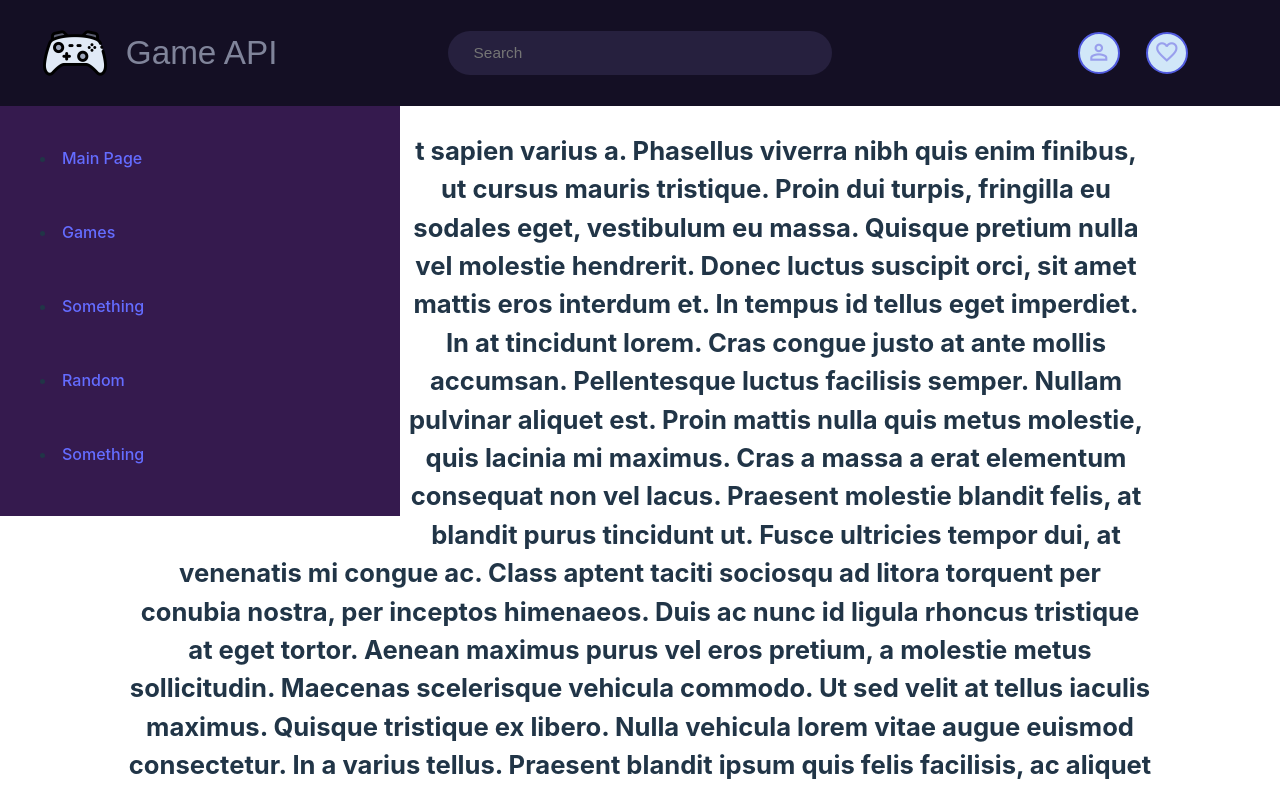
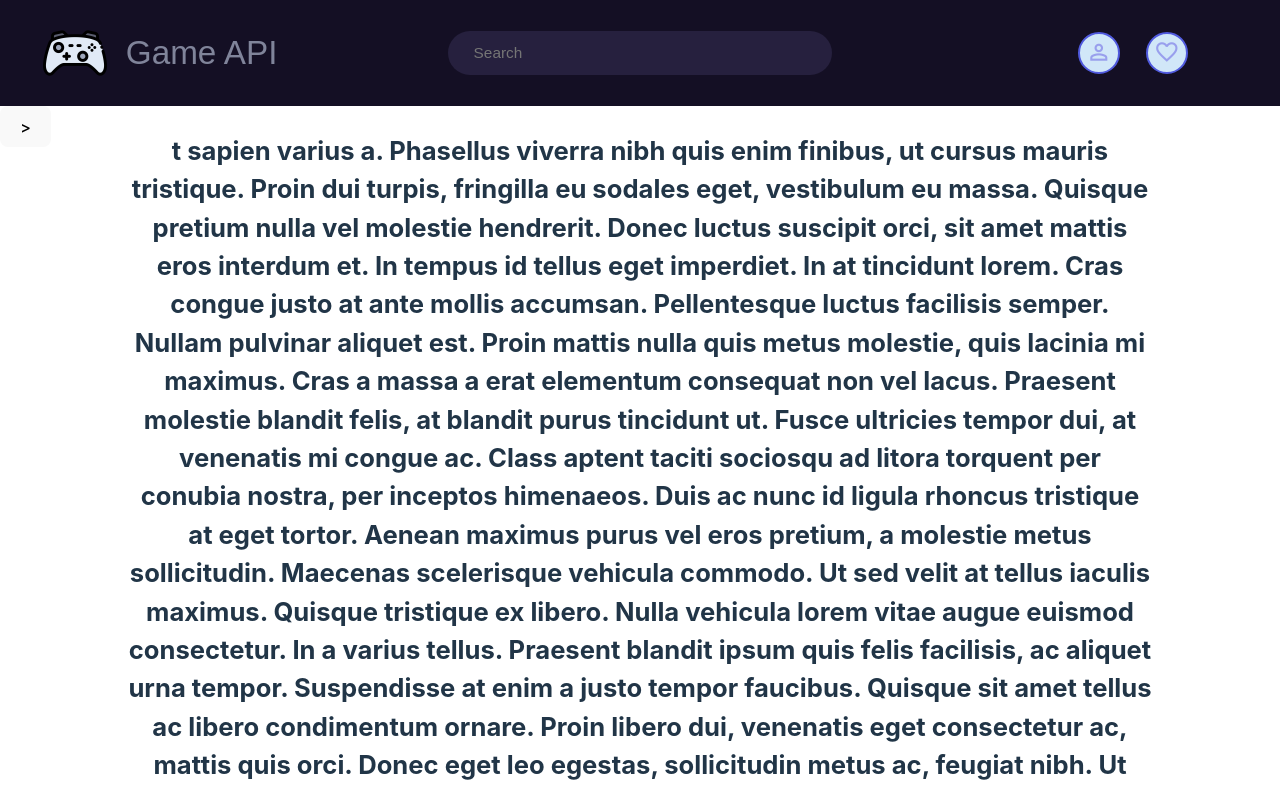
Before and after one commit to Eduard4002/steam-API-project, a React (Vite) app: page / in a window 1280 px wide. Shown: the top 790 px of the page. Built offline with nearby package versions, Linux system fonts and the light colour scheme.

Commit message:
sidebar hide

```diff
--- a/src/main.jsx
+++ b/src/main.jsx
@@ -6,6 +6,7 @@ import Header from "./assets/components/header.jsx";
 import Footer from "./assets/components/footer.jsx";
 import "./index.css";
 import Default from "./assets/components/Default.jsx";
+import ToggleVisibility from "./assets/components/ToggleVisibility.jsx";
 import {
   createBrowserRouter,
   RouterProvider,
@@ -18,7 +19,9 @@ import LogIn from "./logInPage.jsx";
 const Wrapper = () => (
   <>
     <Header />
+    <ToggleVisibility>
     <Default />
+    </ToggleVisibility>
     <Outlet />
     <Footer />
   </>
```
